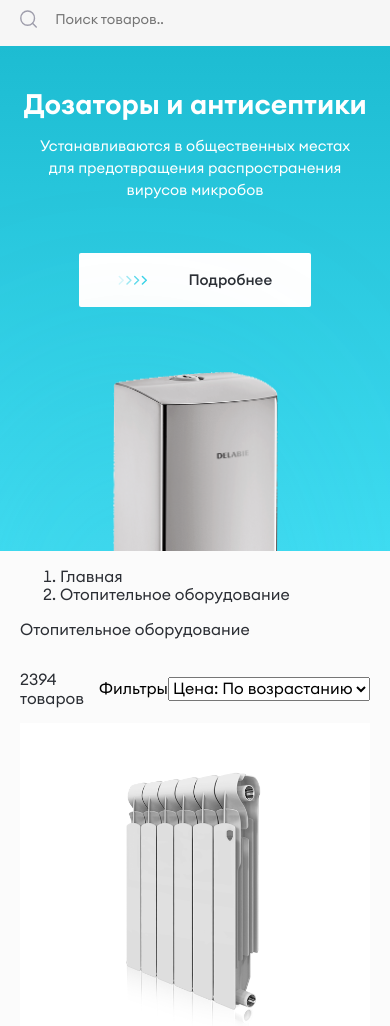
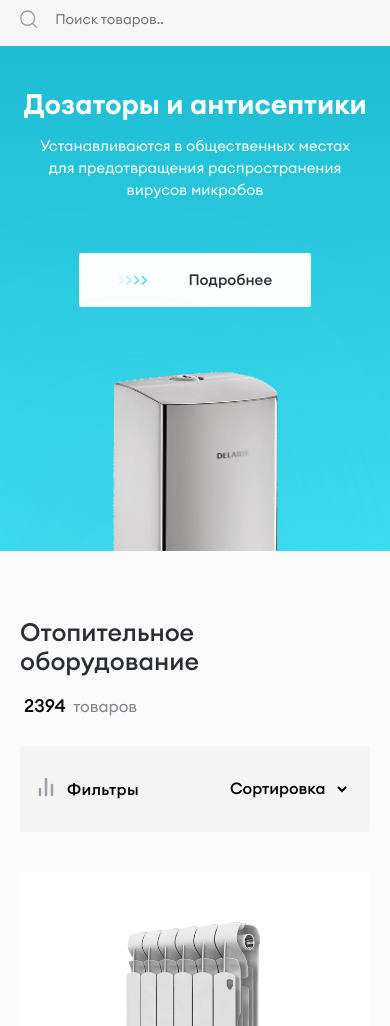
Before and after one commit to eimwe/showcase, a website built with webpack: page src/index.html in a window 390 px wide. Shown: the part 74-1100 px from the top of the page. Built offline with nearby package versions, Linux system fonts and the light colour scheme; files whose address does not match are found by name.

Commit message:
Main has been styled for mobile

```diff
--- a/src/index.html
+++ b/src/index.html
@@ -102,7 +102,7 @@
         </li>
       </ol>
     </nav>
-    <p class="heading">
+    <p class="showcase__heading">
       Отопительное оборудование
     </p>
     <div class="showcase__container grid-container">
@@ -296,14 +296,13 @@
             <output class="showcase__total" name="filtered-results">2394</output> товаров
           </p>
           <button class="btn btn--filter" type="button">Фильтры</button>
-          <label class="showcase__sorting" for="sort-options">
-            <select name="sort-items" id="sort-options">
-              <option value="price-high">Цена: По возрастанию</option>
-              <option value="price-low">Цена: По убыванию</option>
-            </select>
-          </label>
+          <select class="showcase__sorting" name="sort-items" id="sort-options" tabindex="2">
+            <option value="" hidden>Сортировка</option>
+            <option value="price-high">Цена: По возрастанию</option>
+            <option value="price-low">Цена: По убыванию</option>
+          </select>
         </form>
-        <div class="showcase__items" aria-live="polite">
+        <div class="showcase__items grid-container" aria-live="polite">
           <div class="card">
             <figure class="card__image grid-container">
               <img src="./images/content/catalog/heater-1.png" alt="Биметаллический радиатор Royal Thermo Indigo Super">
--- a/src/styles/abstracts/_variables.scss
+++ b/src/styles/abstracts/_variables.scss
@@ -50,6 +50,7 @@
 
   /*Border radius*/
   --radius-sm: 2px;
+  --radius-md: 3px;
   --radius-lg: 8px;
   --radius-circle: 50%;
 }
--- /dev/null
+++ b/src/styles/components/_breadcrumbs.scss
@@ -0,0 +1,3 @@
+.breadcrumbs {
+  display: none;
+}
--- a/src/styles/components/_buttons.scss
+++ b/src/styles/components/_buttons.scss
@@ -90,4 +90,31 @@
     background-size: 20px;
     background-position: center;
   }
+
+  &--filter {
+    font-family: 'Euclid-Medium';
+    line-height: 30px;
+    letter-spacing: 0.02em;
+
+    &::before {
+      content: '';
+      display: inline-block;
+      min-width: 24px;
+      min-height: 24px;
+      margin-right: 9px;
+      vertical-align: text-bottom;
+      background-image: url(../images/icons/control/filter.svg);
+      background-size: cover;
+    }
+  }
+
+  &--loader {
+    display: block;
+    margin-inline: auto;
+    font-family: 'Euclid-Medium';
+    font-size: var(--fs-small);
+    text-decoration: underline;
+    text-underline-offset: 4px;
+    text-decoration-thickness: 2px;
+  }
 }
--- a/src/styles/components/_index.scss
+++ b/src/styles/components/_index.scss
@@ -3,3 +3,5 @@
 @forward './feedback';
 @forward './filter';
 @forward './card';
+@forward './breadcrumbs';
+@forward './seo';
--- /dev/null
+++ b/src/styles/components/_seo.scss
@@ -0,0 +1,3 @@
+.seo {
+  display: none;
+}
--- a/src/styles/layout/_index.scss
+++ b/src/styles/layout/_index.scss
@@ -2,3 +2,4 @@
 @forward './header';
 @forward './banner';
 @forward './sidebar';
+@forward './main';
--- /dev/null
+++ b/src/styles/layout/_main.scss
@@ -0,0 +1,51 @@
+.showcase {
+  padding-top: 44px;
+  padding-bottom: 120px;
+
+  &__heading {
+    font-family: 'Euclid-Medium';
+    font-size: var(--fs-lg-mob);
+    margin-top: 23px;
+    margin-bottom: 0;
+  }
+
+  &__header {
+    position: relative;
+    justify-content: space-between;
+    min-height: 86px;
+    margin-top: 70px;
+    margin-bottom: 40px;
+    padding-left: 14px;
+    padding-right: 20px;
+    border-radius: var(--radius-md);
+    background-color: var(--bg-sidebar);
+  }
+
+  &__selected {
+    position: absolute;
+    top: -50px;
+    left: 0;
+    margin: 0;
+    color: var(--clr-unchecked);
+  }
+
+  &__total {
+    padding-inline: 4px;
+    font-family: 'Euclid-Medium';
+    font-size: var(--fs-medium);
+    color: initial;
+  }
+
+  &__sorting {
+    max-width: 124px;
+    border: none;
+    font-family: 'Euclid-Medium';
+    background-color: transparent;
+  }
+
+  &__items {
+    grid-template-columns: repeat(auto-fit, minmax(177px, 1fr));
+    gap: 15px;
+    margin-bottom: 45px;
+  }
+}
```
